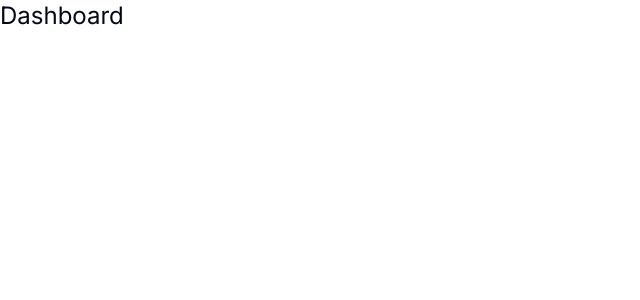
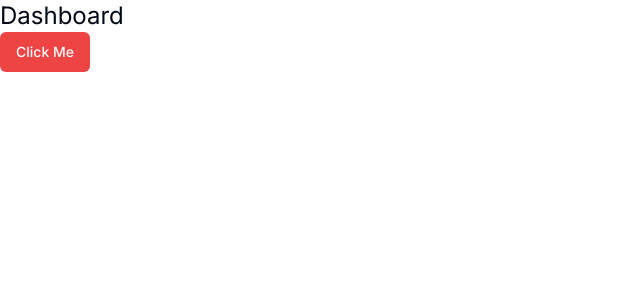
Before and after one commit to MiladJoodi/Admin_Dashboard_Interface, a Next.js app: page / in a window 1280 px wide. Shown: the top 300 px of the page, without its empty margins (0-640 px from the left). Built offline with nearby package versions, Linux system fonts and the light colour scheme.

Commit message:
Update page.tsx

```diff
--- a/app/page.tsx
+++ b/app/page.tsx
@@ -1,8 +1,12 @@
+import { Button } from "@/components/ui/button";
 import Image from "next/image";
 // https://www.youtube.com/watch?v=hhudoSMM0yU
 // https://github.com/bradtraversy/traversypress-ui
 export default function Home() {
   return (
-    <h1 className="text-2xl">Dashboard</h1>
+    <>
+      <h1 className="text-2xl">Dashboard</h1>
+      <Button variant="destructive">Click Me</Button>
+    </>
   );
 }
```
